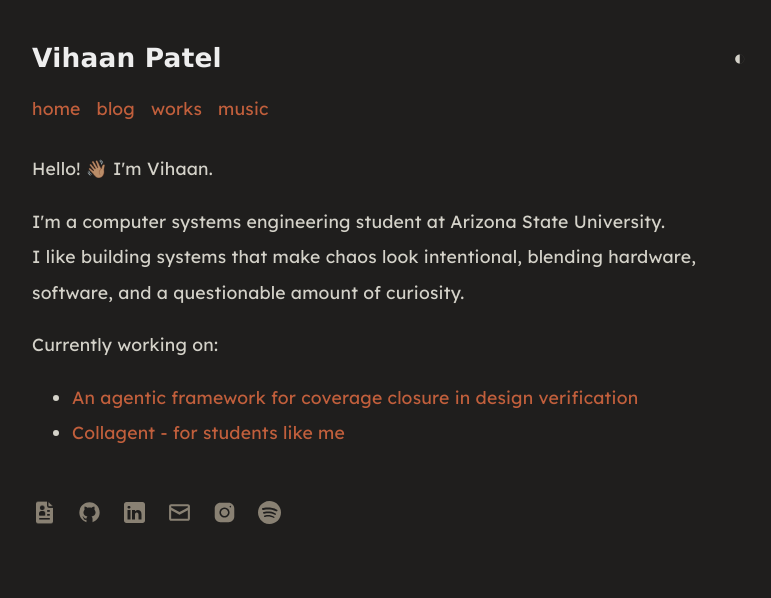
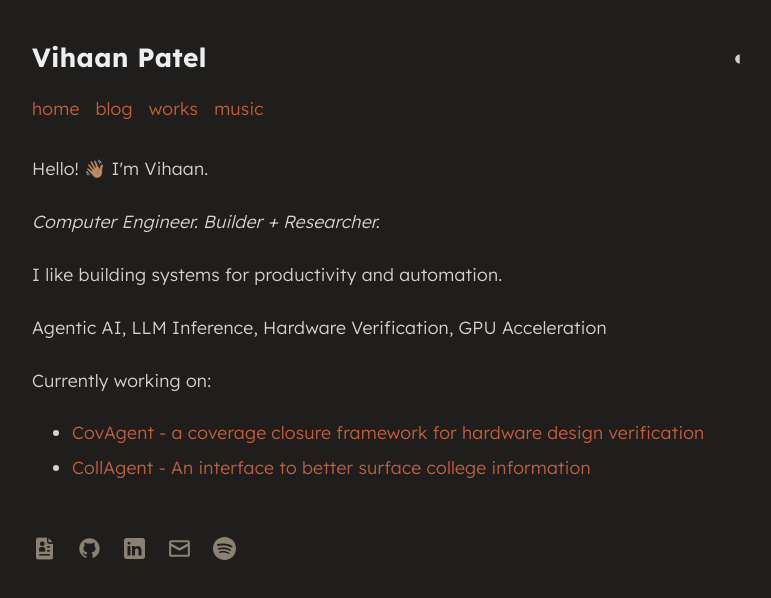
Before and after one commit to Vihaan004/Vihaan004.github.io, a Next.js app: page / in a window 1280 px wide. Shown: the top 598 px of the page, without its empty margins (248-1019 px from the left). Built offline with nearby package versions, Linux system fonts and the light colour scheme.

Commit message:
update resume and UI

```diff
--- a/app/globals.css
+++ b/app/globals.css
@@ -3,7 +3,7 @@
 html {
     --width: 720px;
     /* --font-main: Verdana, sans-serif; */
-    --font-main: Verdana, sans-serif;
+    --font-secondary: 'Lexend', sans-serif;
     /* --font-secondary: 'Segoe UI', Tahoma, Geneva, Verdana, sans-serif; */
     --font-secondary: 'Lexend', sans-serif;
     --font-scale: 1.1em;
@@ -104,7 +104,7 @@ html {
 body {
     font-family: var(--font-secondary);
     font-size: var(--font-scale);
-    font-weight: 400;
+    font-weight: 300;
     margin: auto;
     padding: 20px;
     max-width: var(--width);
@@ -302,6 +302,7 @@ ul.blog-posts li a:visited {
 .work-image {
     /* flex-shrink: 0; */
     position: relative;
+    margin:auto;
     width: 160px;
     height: 100px;
     overflow: hidden;
@@ -321,12 +322,13 @@ ul.blog-posts li a:visited {
 .repo-card h4 {
     margin: 0;
     font-size: 1em;
-    font-weight: 300;
+    font-weight: 400;
 }
 
 .repo-card p {
     margin: 0;
     color: var(--text-color);
+    line-height: 1.4;
 }
 
 /* Mobile styles */
--- a/app/layout.tsx
+++ b/app/layout.tsx
@@ -48,7 +48,7 @@ function Footer () {
         <Link href="https://github.com/Vihaan004"><Image src={github} alt="github"/></Link>
         <Link href="https://www.linkedin.com/in/vihaanpatel/"><Image src={linkedin} alt="linkedin"/></Link>
         <Link href="mailto:vihaan004@gmail.com"><Image src={email} alt="email"/></Link>
-        <Link href="https://www.instagram.com/vihaan.004/"><Image src={instagram} alt="instagram"/></Link>
+        {/* <Link href="https://www.instagram.com/vihaan.004/"><Image src={instagram} alt="instagram"/></Link> */}
         <Link href="https://open.spotify.com/user/n7edezqm12qvmml7mktlo0iry?si=d7425dcc63f84239"><Image src={spotify} alt="spotify"/></Link>
       </div>
     </div>
--- a/app/page.tsx
+++ b/app/page.tsx
@@ -2,11 +2,13 @@ export default function Home() {
   return (
     <main>
       <p>Hello! 👋🏽 I'm Vihaan.</p>
-      <p>I'm a computer systems engineering student at Arizona State University. <br />I like building systems that make chaos look intentional,  blending hardware, software, and a questionable amount of curiosity.</p>
+      <p><i>Computer Engineer. Builder + Researcher.</i></p>
+      <p> I like building systems for productivity and automation.</p>
+      <p>Agentic AI, LLM Inference, Hardware Verification, GPU Acceleration</p>
       <p>Currently working on:</p>
       <ul>
-        <li><a href="/blog/agentic-ai-in-dv">An agentic framework for coverage closure in design verification</a></li>
-        <li><a href="/blog/collagent">Collagent - for students like me</a></li>
+        <li><a href="/blog/agentic-ai-in-dv">CovAgent - a coverage closure framework for hardware design verification</a></li>
+        <li><a href="/blog/collagent">CollAgent - An interface to better surface college information</a></li>
       </ul>
       <p></p>
     </main>
--- a/content/works/works.json
+++ b/content/works/works.json
@@ -1,8 +1,8 @@
 [
   {
-    "name": "Agentic AI in Hardware Design Verification",
+    "name": "CovAgent",
     "link": "/blog/agentic-ai-in-dv",
-    "description": "Achieve coverage closure in design verification of sub-system and module level designs. Built with <a href='https://docs.langchain.com/oss/python/langgraph/overview'>LangGraph</a>.",
+    "description": "An agent orchestration for stimulus generation in RTL verification of sub-system and module level hardware designs. Built with <a href='https://docs.langchain.com/oss/python/langgraph/overview'>LangGraph</a> and Questa Sim.",
     "image": "/works/covagent.png"
   },
   {
```
Also changed, not shown: app/music/page.tsx (+17 -3 lines), 1 other file (tests, documents, lock files or other folders).
